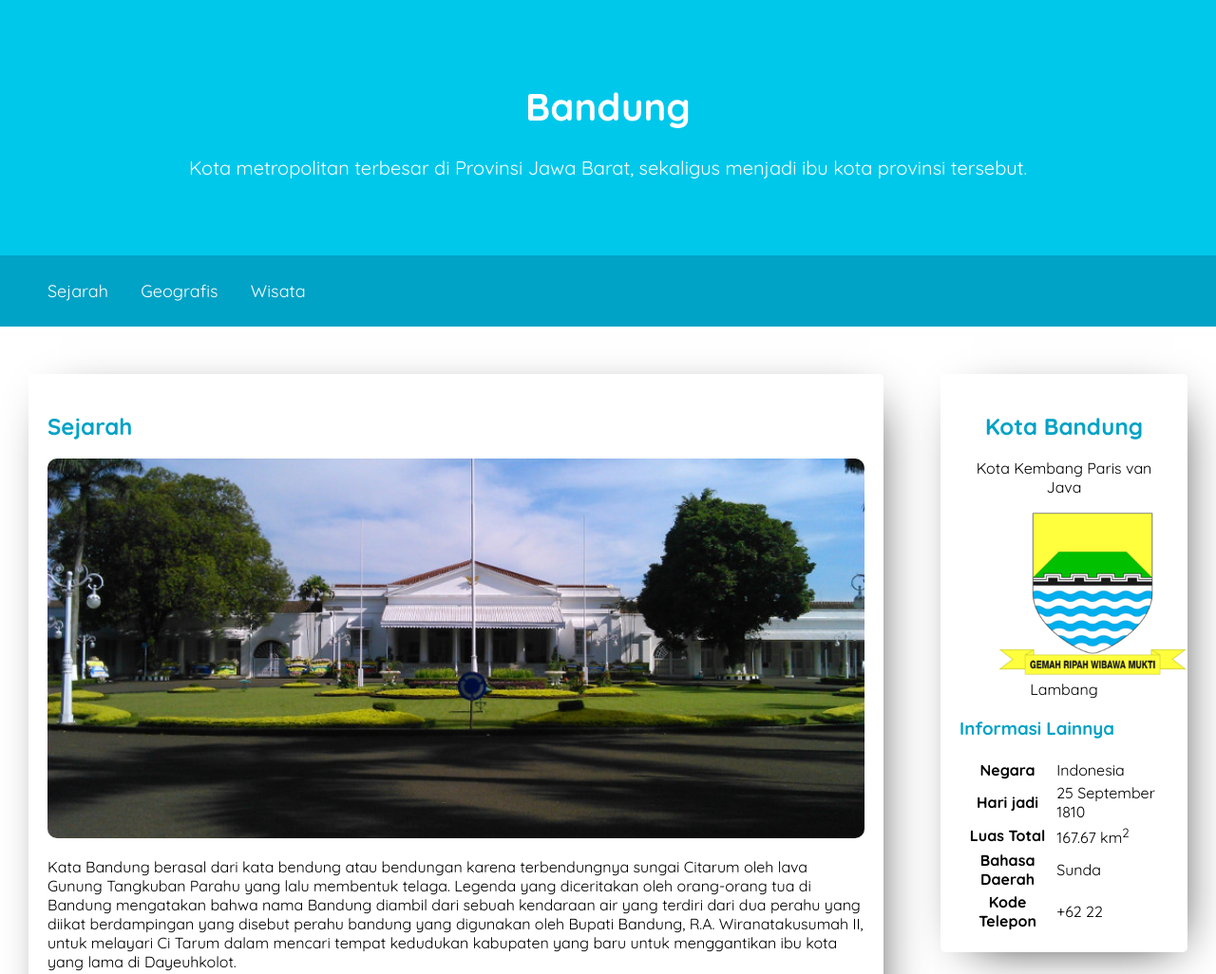
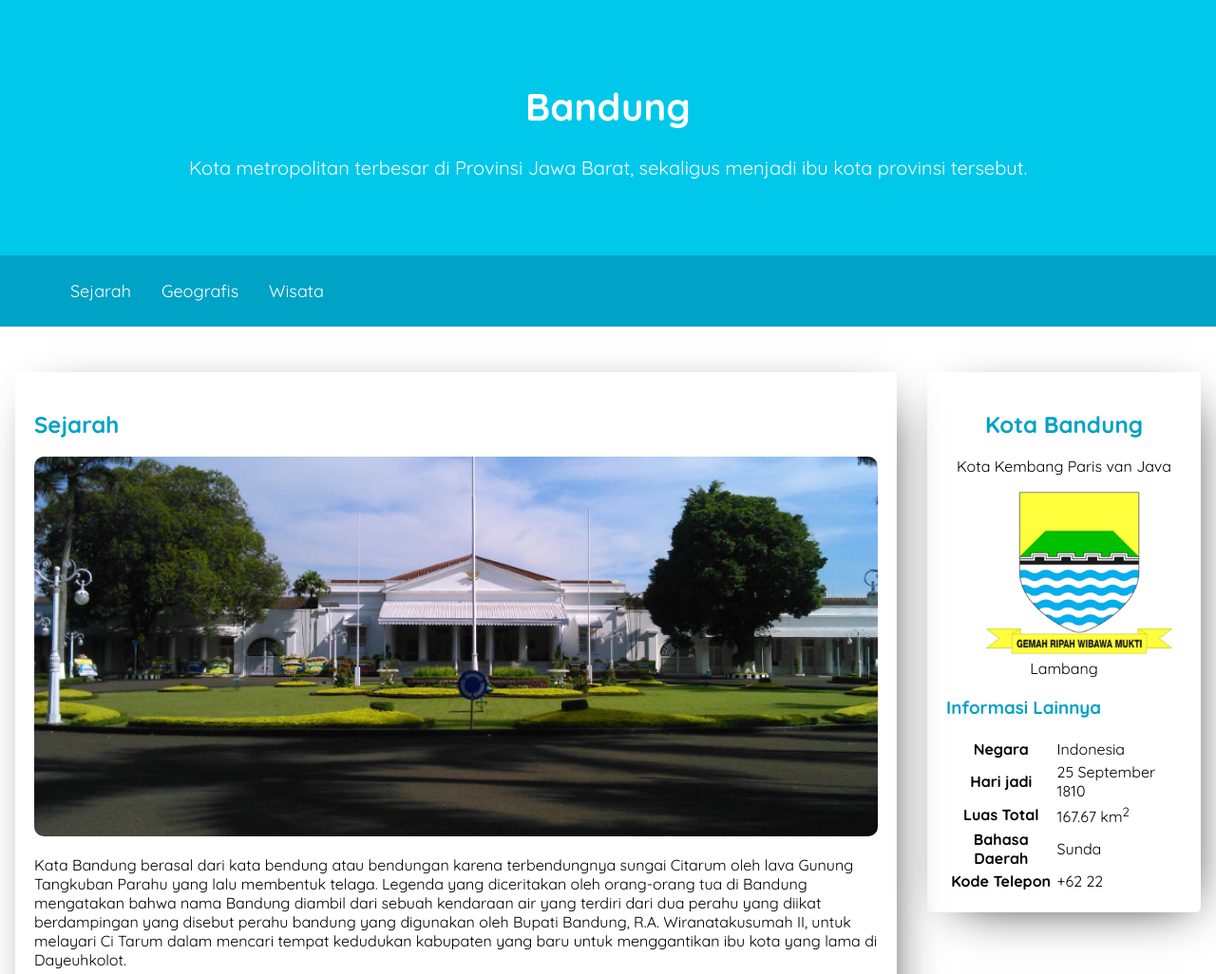
Before and after one commit to FaishalFaiz/Profil-Bandung-VanillaCode, a plain HTML site: page halaman-profil-bandung/index.html in a window 1280 px wide. Shown: the top 1026 px of the page at 95% size. Drawn offline with Linux system fonts and the light colour scheme.

Commit message:
Merubah Float menjadi Flex

```diff
--- a/halaman-profil-bandung/assets/styles/style.css
+++ b/halaman-profil-bandung/assets/styles/style.css
@@ -25,6 +25,14 @@ nav a {
 
 }
 
+nav ul {
+  padding-inline: 4rem;
+  display: flex;
+  flex-direction: row;
+  gap: 2rem;
+  list-style-type: none;
+}
+
 nav a:hover {
   font-weight: bold;
 }
@@ -49,7 +57,7 @@ nav a:hover {
   box-shadow: 10px 13px 51px -24px rgba(0,0,0,0.97);
   border-radius: 5px;
   padding: 20px;
-  margin: 50px 30px 50px 30px;
+  margin: 3rem 1rem 2rem 1rem;
 }
 
 .jumbotron {
@@ -60,12 +68,6 @@ nav a:hover {
   padding: 60px;
 }
 
-nav li {
-  display: inline;
-  list-style-type: none;
-  margin-right: 30px;
-}
-
 nav {
   background-color:  #00a2c6;
   padding: 10px;
@@ -74,26 +76,23 @@ nav {
 }
 
 #content {
-  float: left;
+  flex: 3;
   width: 75%;
 }
 
 aside {
-  float: right;
+  flex: 1;
   width: 25%;
   box-sizing: border-box;
 }
 
 main {
-  overflow: auto;
+  display: flex;
 }
 
-@media screen and (max-width: 1000px) {
-  #content, aside {
-    width: 100%;
-    padding: 0px;
-  }
-}
+@media screen and (max-width: 1200px) {}
+
+@media screen and (max-width: 768px) {}
 
 header {
   display: inline;
```
